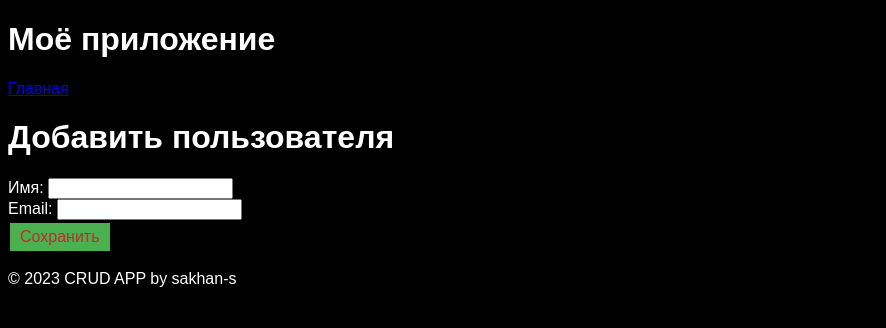
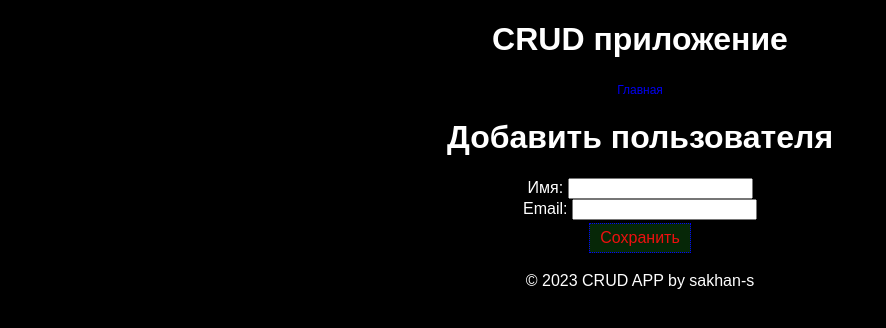
Before and after one commit to sakhan-s/crud, a Flask app: page /add in a window 1280 px wide. Shown: the top 328 px of the page, without its empty margins (0-886 px from the left). Run offline with Flask 3, Linux system fonts and the light colour scheme.

Commit message:
added some style, centered all elements on page

```diff
--- a/templates/base.html
+++ b/templates/base.html
@@ -12,16 +12,47 @@ body {
   background-color: black;
   color: white;
   font-family: Arial, sans-serif;
+  text-align: center;
+}
+
+p, h1, h2, h3, ul, ol, img {
+  margin-left: auto;
+  margin-right: auto;
+  max-width: 800px;
 }
 
 table {
   border: 3px solid red;
+  border-collapse: collapse;
+  margin: 0 auto;
+}
+
+td, th {
+  padding: 10px;
+  border-left: 1px solid gray;
+  border-right: 1px solid gray;
+}
+
+td {
+  word-break: break-word;
+}
+
+a {
+  text-decoration: none;
+  font-size: 12px;
+  transition: font-size 0.3s;
+  margin-left: 5%;
+  margin-right: 5%;
+}
+
+a:hover {
+  font-size: 12.3px;
 }
 
 button {
-  background-color: #4CAF50;
-  border: none;
-  color: rgb(184, 48, 48);
+  background-color: #062707;
+  border: 1.5px dotted blue;
+  color: rgb(236, 16, 16);
   padding: 5px 10px;
   text-align: center;
   text-decoration: none;
@@ -32,7 +63,7 @@ button {
 }
 </style>
   <header>
-    <h1>Моё приложение</h1>
+    <h1>CRUD приложение</h1>
     <nav>
       <a href="{{ url_for('index') }}">Главная</a>
     </nav>
```
Also changed, not shown: app.py (line endings or trailing spaces), database.db.
